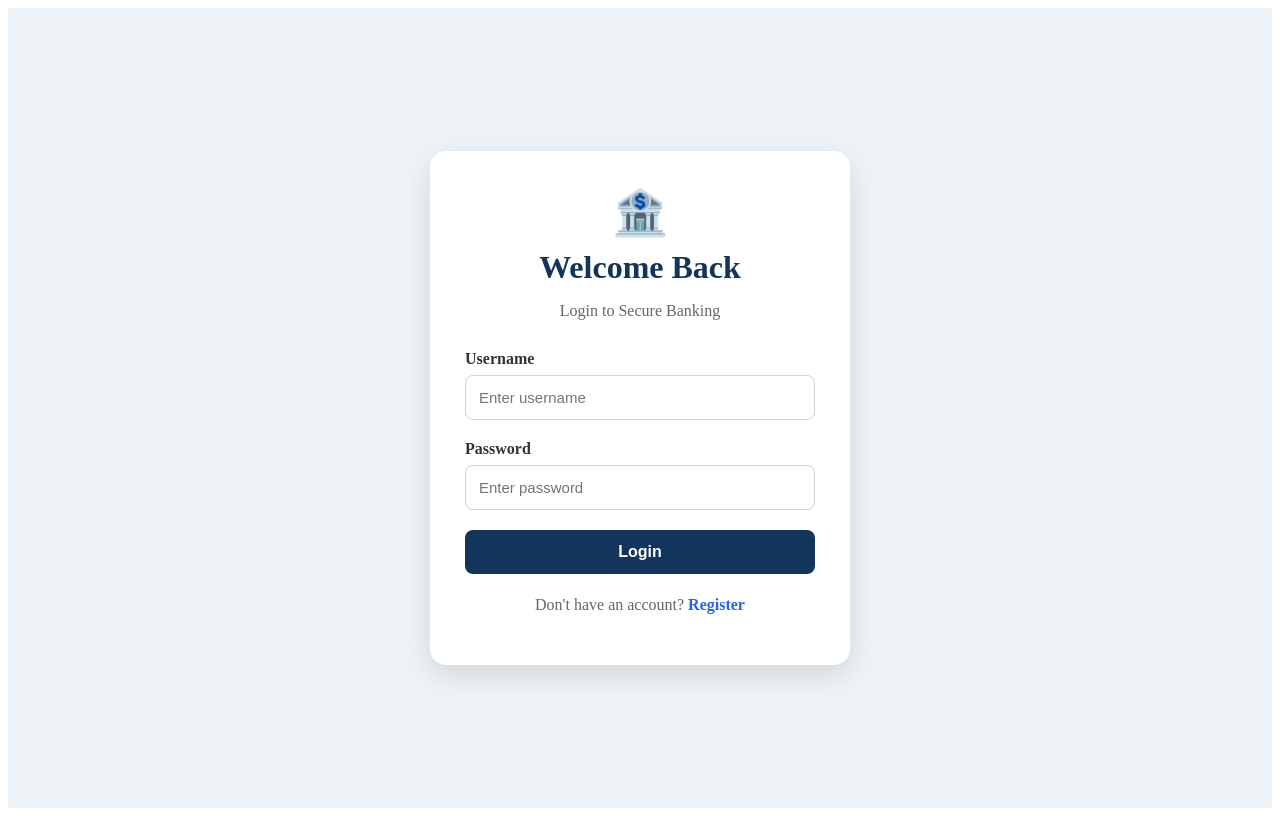
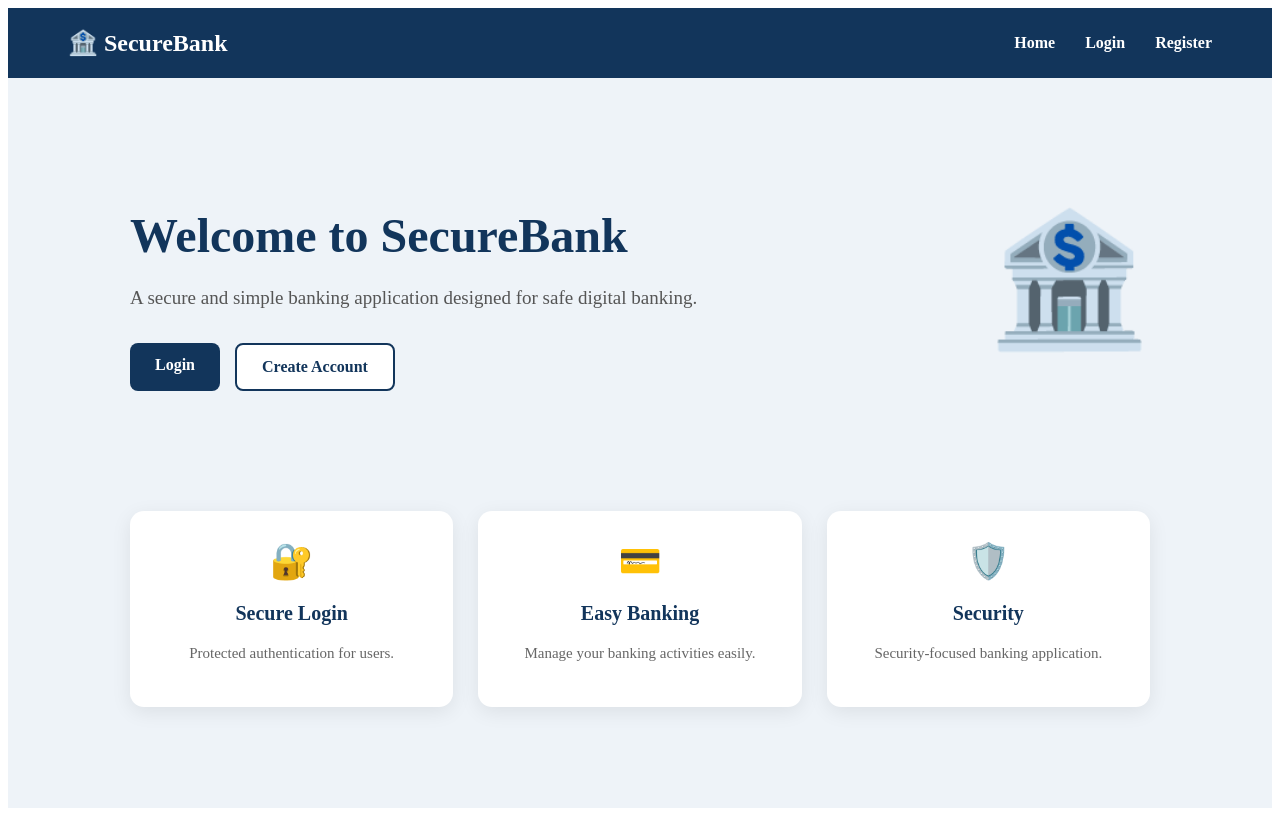
Before and after one commit to garikimukkusushma/Banking-Security-Application, a React (Vite) app: page / in a window 1280 px wide. Built offline with nearby package versions, Linux system fonts and the light colour scheme.

Commit message:
Add banking home page and navigation

```diff
--- a/src/App.jsx
+++ b/src/App.jsx
@@ -1,4 +1,5 @@
 import { BrowserRouter, Routes, Route } from "react-router-dom";
+import Home from "./pages/Home";
 import Register from "./components/Register";
 import Login from "./components/Login";
 
@@ -6,7 +7,7 @@ function App() {
   return (
     <BrowserRouter>
       <Routes>
-        <Route path="/" element={<Login />} />
+        <Route path="/" element={<Home />} />
         <Route path="/login" element={<Login />} />
         <Route path="/register" element={<Register />} />
       </Routes>
--- /dev/null
+++ b/src/pages/Home.css
@@ -0,0 +1,120 @@
+* {
+  box-sizing: border-box;
+}
+
+.home-page {
+  min-height: 100vh;
+  background: #eef3f8;
+}
+
+.navbar {
+  height: 70px;
+  display: flex;
+  justify-content: space-between;
+  align-items: center;
+  padding: 0 60px;
+  background: #12355b;
+  color: white;
+}
+
+.logo {
+  font-size: 24px;
+  font-weight: bold;
+}
+
+.nav-links {
+  display: flex;
+  gap: 30px;
+}
+
+.nav-links a {
+  color: white;
+  text-decoration: none;
+  font-weight: 600;
+}
+
+.nav-links a:hover {
+  color: #b9d7ff;
+}
+
+.hero {
+  max-width: 1100px;
+  margin: auto;
+  padding: 90px 40px;
+  display: flex;
+  justify-content: space-between;
+  align-items: center;
+}
+
+.hero-content {
+  max-width: 600px;
+}
+
+.hero h1 {
+  font-size: 48px;
+  color: #12355b;
+  margin-bottom: 20px;
+}
+
+.hero p {
+  font-size: 19px;
+  color: #555;
+  line-height: 1.6;
+}
+
+.hero-buttons {
+  margin-top: 30px;
+  display: flex;
+  gap: 15px;
+}
+
+.primary-btn,
+.secondary-btn {
+  padding: 13px 25px;
+  border-radius: 8px;
+  text-decoration: none;
+  font-weight: bold;
+}
+
+.primary-btn {
+  background: #12355b;
+  color: white;
+}
+
+.secondary-btn {
+  background: white;
+  color: #12355b;
+  border: 2px solid #12355b;
+}
+
+.hero-icon {
+  font-size: 130px;
+}
+
+.features {
+  max-width: 1100px;
+  margin: auto;
+  padding: 30px 40px 70px;
+  display: flex;
+  gap: 25px;
+}
+
+.feature-card {
+  flex: 1;
+  background: white;
+  padding: 30px;
+  text-align: center;
+  border-radius: 14px;
+  box-shadow: 0 5px 20px rgba(0, 0, 0, 0.08);
+  font-size: 35px;
+}
+
+.feature-card h3 {
+  font-size: 20px;
+  color: #12355b;
+}
+
+.feature-card p {
+  font-size: 15px;
+  color: #666;
+}
--- a/src/pages/Home.jsx
+++ b/src/pages/Home.jsx
@@ -1,8 +1,67 @@
+import { Link } from "react-router-dom";
+import "./Home.css";
+
 function Home() {
   return (
-    <div>
-      <h1>🏦 Secure Banking Application</h1>
-      <p>Welcome to Secure Banking System</p>
+    <div className="home-page">
+
+      <nav className="navbar">
+        <div className="logo">🏦 SecureBank</div>
+
+        <div className="nav-links">
+          <Link to="/">Home</Link>
+          <Link to="/login">Login</Link>
+          <Link to="/register">Register</Link>
+        </div>
+      </nav>
+
+      <section className="hero">
+        <div className="hero-content">
+          <h1>Welcome to SecureBank</h1>
+
+          <p>
+            A secure and simple banking application
+            designed for safe digital banking.
+          </p>
+
+          <div className="hero-buttons">
+            <Link to="/login" className="primary-btn">
+              Login
+            </Link>
+
+            <Link to="/register" className="secondary-btn">
+              Create Account
+            </Link>
+          </div>
+        </div>
+
+        <div className="hero-icon">
+          🏦
+        </div>
+      </section>
+
+      <section className="features">
+
+        <div className="feature-card">
+          🔐
+          <h3>Secure Login</h3>
+          <p>Protected authentication for users.</p>
+        </div>
+
+        <div className="feature-card">
+          💳
+          <h3>Easy Banking</h3>
+          <p>Manage your banking activities easily.</p>
+        </div>
+
+        <div className="feature-card">
+          🛡️
+          <h3>Security</h3>
+          <p>Security-focused banking application.</p>
+        </div>
+
+      </section>
+
     </div>
   );
 }
```
